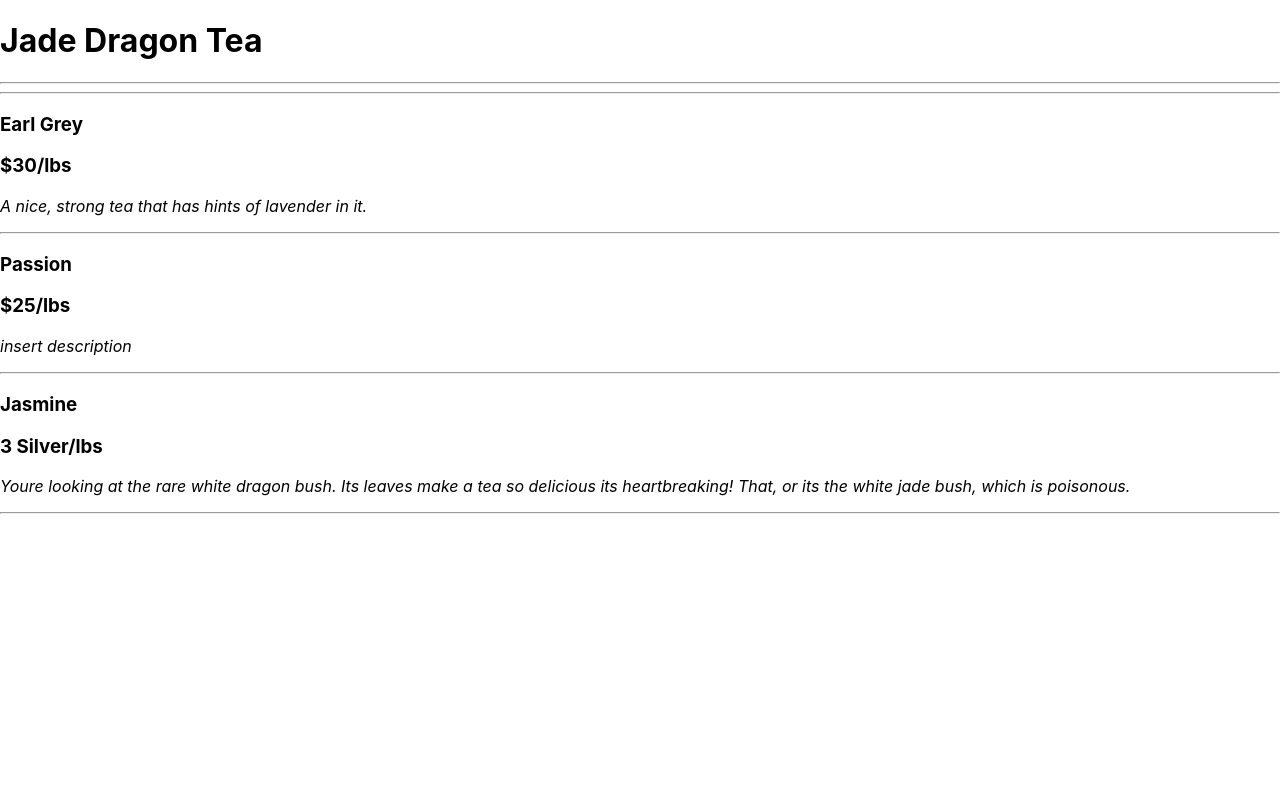
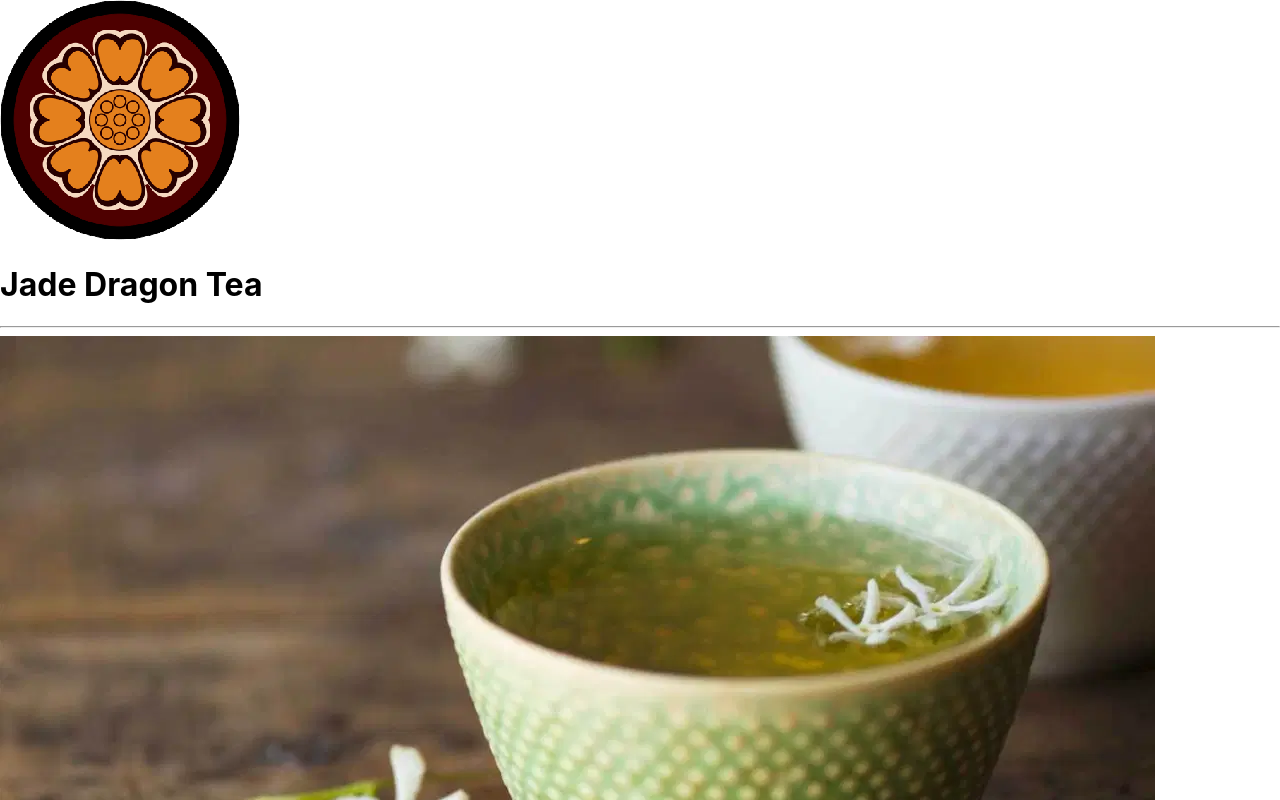
Before and after one commit to TrevorH08/inventory-tracker, a React (Create React App) app: page / in a window 1280 px wide. Shown: the top 800 px of the page. Built offline with nearby package versions, Linux system fonts and the light colour scheme.

Commit message:
add initial images for practice and site appearances

```diff
--- a/src/components/Header.js
+++ b/src/components/Header.js
@@ -1,10 +1,14 @@
 import React from "react";
+import whiteLotus from "./../img/whiteLotus.png";
+import jasmineTea from "./../img/jasmineTea.png";
 
 function Header(){
   return (
     <React.Fragment>
+      <img src={whiteLotus} alt="An image of a White Lotus Pai Sho tile" />
       <h1>Jade Dragon Tea</h1>
       <hr/>
+      <img src={jasmineTea} alt="An image of Jasmine Tea" />
     </React.Fragment>
   );
 }
```
Also changed, not shown: src/img/jasmineTea.png (added), src/img/whiteLotus.png (added).
